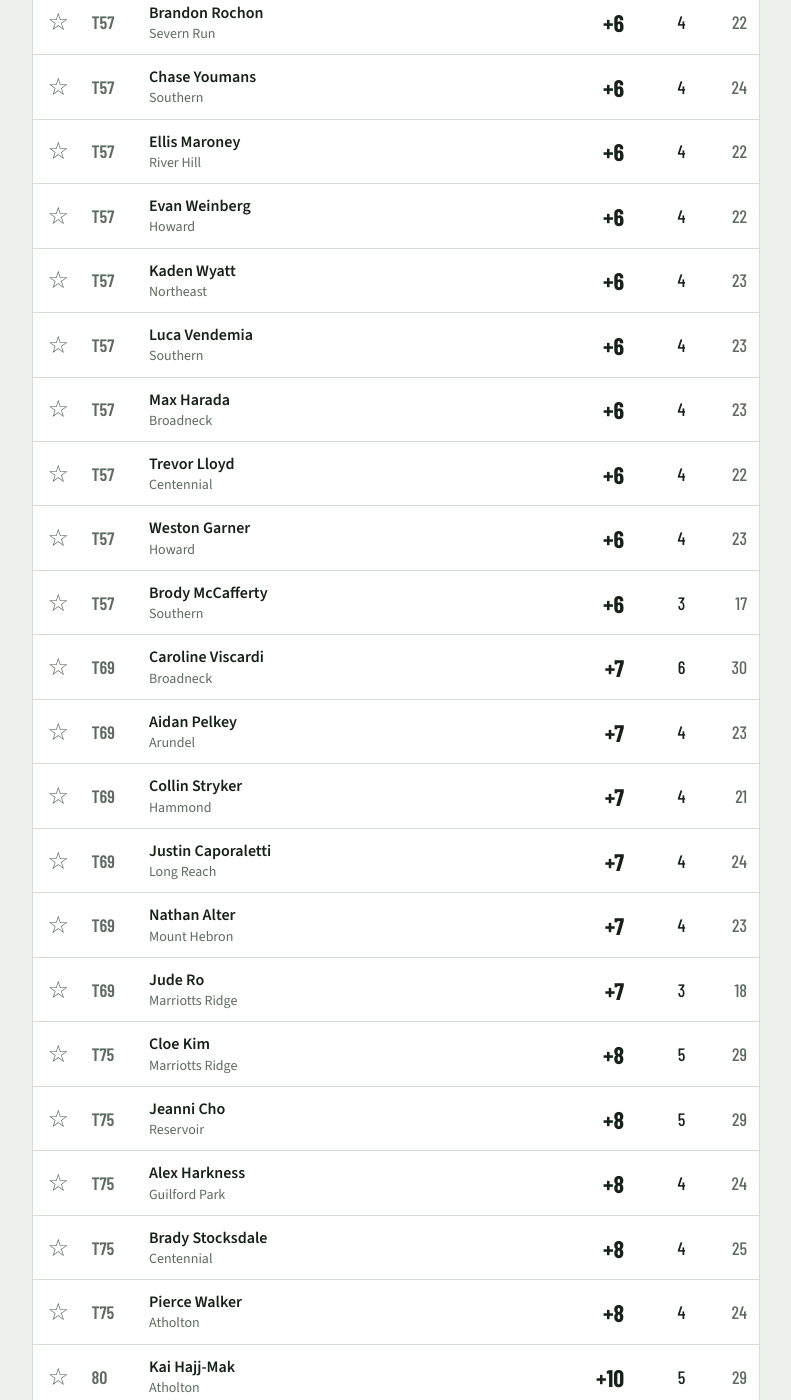
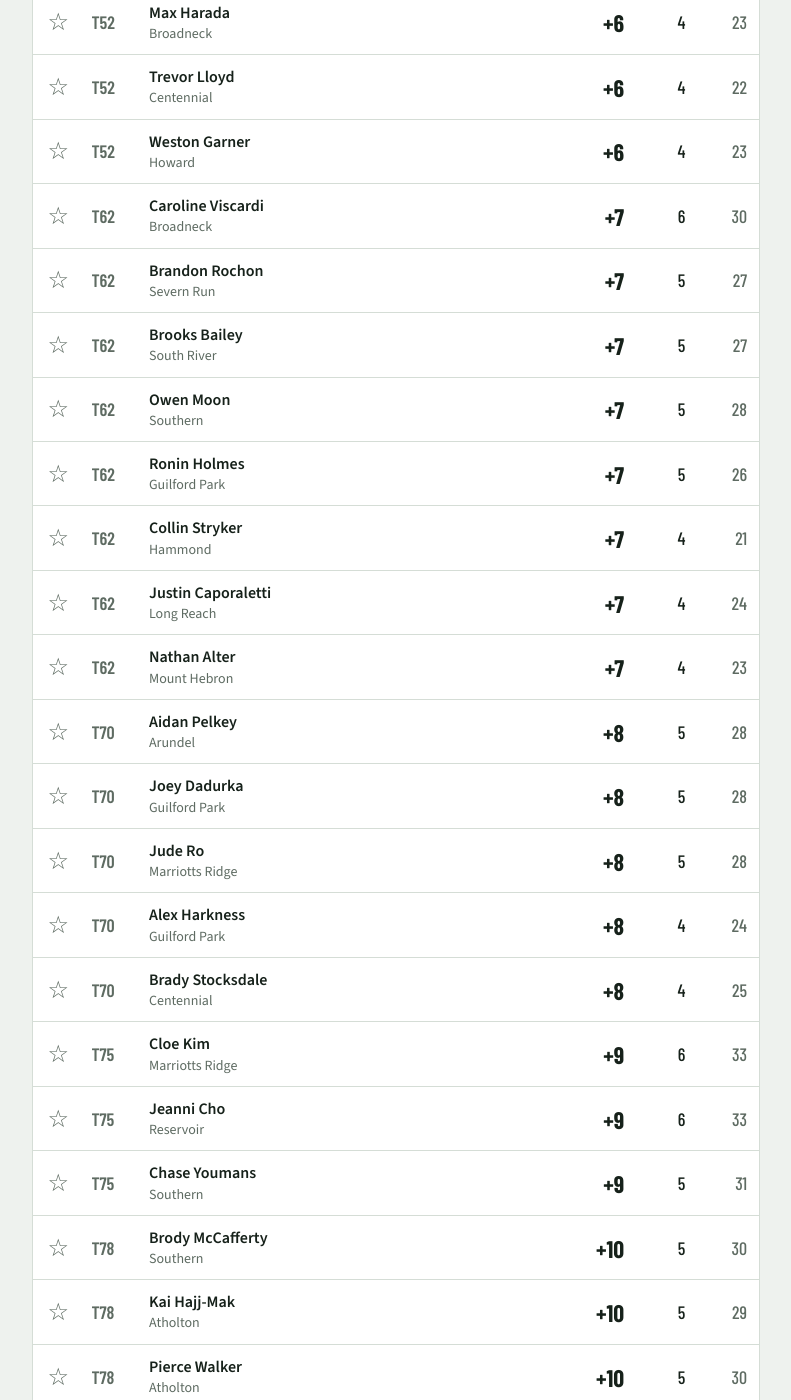
Before and after one commit to pjb3/aacps-golf, a Jekyll site: the page built from _events/2026-10-12-district-championship.md, in a window 1280 px wide and 1400 px high, scrolled down 4025 px. Shown: the whole window, without its empty margins (244-1035 px from the left). Built offline with Jekyll 4.4.1, drawn with Linux system fonts in a browser that asks for light colours; some of the changed text lies outside the part shown.

Commit message:
Update scores and events

```diff
--- a/_data/scores/2026-10-12-district-championship.json
+++ b/_data/scores/2026-10-12-district-championship.json
@@ -1,5 +1,5 @@
 {
-  "updated": "2026-10-12T10:12:26-04:00",
+  "updated": "2026-10-12T10:21:09-04:00",
   "players": [
     {
       "name": "Davis Balderson",
@@ -173,6 +173,7 @@
         "1": 4,
         "2": 5,
         "3": 4,
+        "4": 5,
         "18": 5
       },
       "gender": "M",
@@ -186,6 +187,7 @@
         "1": 4,
         "2": 5,
         "3": 5,
+        "4": 3,
         "18": 5
       },
       "gender": "M",
@@ -199,6 +201,7 @@
         "1": 4,
         "2": 6,
         "3": 5,
+        "4": 5,
         "18": 4
       },
       "gender": "M",
@@ -212,6 +215,7 @@
         "1": 3,
         "2": 5,
         "3": 5,
+        "4": 5,
         "18": 4
       },
       "gender": "M",
@@ -280,6 +284,7 @@
       "scores": {
         "1": 4,
         "2": 4,
+        "3": 4,
         "17": 4,
         "18": 4
       },
@@ -293,6 +298,7 @@
       "scores": {
         "1": 6,
         "2": 6,
+        "3": 5,
         "17": 5,
         "18": 5
       },
@@ -306,6 +312,7 @@
       "scores": {
         "1": 6,
         "2": 6,
+        "3": 7,
         "17": 6,
         "18": 6
       },
@@ -319,6 +326,7 @@
       "scores": {
         "1": 4,
         "2": 5,
+        "3": 5,
         "17": 6,
         "18": 5
       },
@@ -434,6 +442,7 @@
       "school": "Chesapeake",
       "group": "15A",
       "scores": {
+        "1": 6,
         "15": 4,
         "16": 5,
         "17": 6,
@@ -447,6 +456,7 @@
       "school": "Long Reach",
       "group": "15A",
       "scores": {
+        "1": 5,
         "15": 5,
         "16": 7,
         "17": 10,
@@ -460,6 +470,7 @@
       "school": "Southern",
       "group": "15A",
       "scores": {
+        "1": 7,
         "15": 6,
         "16": 4,
         "17": 6,
@@ -540,7 +551,9 @@
       "scores": {
         "14": 3,
         "15": 7,
-        "16": 5
+        "16": 5,
+        "17": 7,
+        "18": 5
       },
       "gender": "M",
       "team": true
@@ -552,7 +565,9 @@
       "scores": {
         "14": 5,
         "15": 5,
-        "16": 8
+        "16": 8,
+        "17": 6,
+        "18": 4
       },
       "gender": "M",
       "team": true
@@ -564,7 +579,9 @@
       "scores": {
         "14": 5,
         "15": 4,
-        "16": 8
+        "16": 8,
+        "17": 8,
+        "18": 5
       },
       "gender": "M",
       "team": true
@@ -576,7 +593,9 @@
       "scores": {
         "14": 4,
         "15": 5,
-        "16": 5
+        "16": 5,
+        "17": 5,
+        "18": 4
       },
       "gender": "M",
       "team": true
@@ -822,7 +841,8 @@
         "10": 5,
         "11": 3,
         "12": 5,
-        "13": 5
+        "13": 5,
+        "14": 4
       },
       "gender": "F",
       "team": true
@@ -836,7 +856,8 @@
         "10": 6,
         "11": 5,
         "12": 7,
-        "13": 4
+        "13": 4,
+        "14": 4
       },
       "gender": "F",
       "team": true
@@ -850,7 +871,8 @@
         "10": 5,
         "11": 3,
         "12": 9,
-        "13": 5
+        "13": 5,
+        "14": 4
       },
       "gender": "F",
       "team": true
@@ -864,7 +886,8 @@
         "10": 7,
         "11": 6,
         "12": 8,
-        "13": 5
+        "13": 5,
+        "14": 6
       },
       "gender": "F",
       "team": false
@@ -977,7 +1000,8 @@
         "7": 4,
         "8": 4,
         "9": 6,
-        "10": 5
+        "10": 5,
+        "11": 5
       },
       "gender": "M",
       "team": true
@@ -990,7 +1014,8 @@
         "7": 4,
         "8": 3,
         "9": 8,
-        "10": 5
+        "10": 5,
+        "11": 5
       },
       "gender": "M",
       "team": true
@@ -1003,7 +1028,8 @@
         "7": 3,
         "8": 4,
         "9": 7,
-        "10": 5
+        "10": 5,
+        "11": 4
       },
       "gender": "M",
       "team": true
@@ -1016,7 +1042,8 @@
         "7": 5,
         "8": 4,
         "9": 6,
-        "10": 6
+        "10": 6,
+        "11": 5
       },
       "gender": "M",
       "team": true
@@ -1085,7 +1112,8 @@
         "6": 6,
         "7": 4,
         "8": 4,
-        "9": 8
+        "9": 8,
+        "10": 5
       },
       "gender": "M",
       "team": false
@@ -1098,7 +1126,8 @@
         "6": 5,
         "7": 7,
         "8": 5,
-        "9": 7
+        "9": 7,
+        "10": 6
       },
       "gender": "M",
       "team": true
@@ -1111,7 +1140,8 @@
         "6": 6,
         "7": 8,
         "8": 4,
-        "9": 5
+        "9": 5,
+        "10": 5
       },
       "gender": "M",
       "team": false
@@ -1123,7 +1153,9 @@
       "scores": {
         "6": 5,
         "7": 5,
-        "8": 3
+        "8": 3,
+        "9": 8,
+        "10": 7
       },
       "gender": "M",
       "team": true
```
